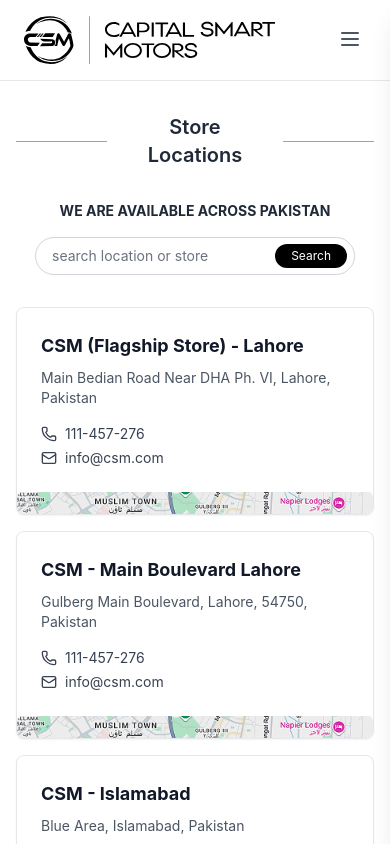
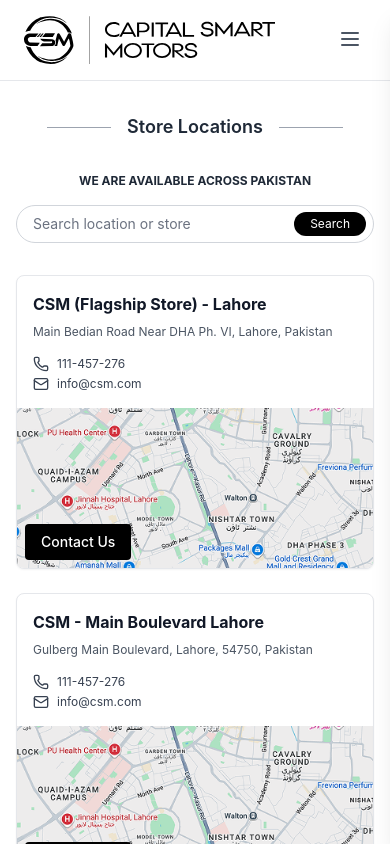
Before and after one commit to Xainakhan/project-root---latest, a React (Vite) app: page /locations in a window 390 px wide. Shown: the top 844 px of the page. Built offline with nearby package versions, Linux system fonts and the light colour scheme.

Commit message:
feat:location mobile responsiveness

```diff
--- a/src/pages/location.tsx
+++ b/src/pages/location.tsx
@@ -2,14 +2,14 @@
 import { Phone, Mail } from "lucide-react";
 import map from "../assets/map.png";
 import Newsletter from "../pages/newsLetter";
-// import Footer from "../pages/footer";
+
 interface Store {
   name: string;
   address: string;
   phone: string;
   email: string;
   image: string;
-  mapLink?: string; // Optional link for map>
+  mapLink?: string;
 }
 
 const stores: Store[] = [
@@ -59,27 +59,27 @@
   return (
     <>
       <div className="max-w-6xl mx-auto px-4 py-8">
-        {/* Page Heading with horizontal lines */}
+        {/* Page Heading */}
         <div className="text-center mb-8">
           <div className="flex items-center justify-center space-x-4">
-            <div className="h-px bg-gray-400 w-24"></div>
-            <h2 className="text-xl font-semibold text-gray-800">
+            <div className="h-px bg-gray-400 w-16 sm:w-24"></div>
+            <h2 className="text-lg sm:text-xl font-semibold text-gray-800">
               Store Locations
             </h2>
-            <div className="h-px bg-gray-400 w-24"></div>
+            <div className="h-px bg-gray-400 w-16 sm:w-24"></div>
           </div>
         </div>
 
         {/* Subheading + Search */}
-        <div className="flex flex-col md:flex-row justify-between items-center mb-8">
-          <p className="text-sm font-bold uppercase text-gray-800">
+        <div className="flex flex-col md:flex-row justify-between items-center mb-8 gap-4">
+          <p className="text-xs sm:text-sm font-bold uppercase text-gray-800 text-center md:text-left">
             WE ARE AVAILABLE ACROSS PAKISTAN
           </p>
-          <div className="relative mt-4 md:mt-0">
+          <div className="relative w-full sm:w-80">
             <input
               type="text"
-              placeholder="search location or store"
-              className="border border-gray-300 rounded-full px-4 py-2 w-80 text-sm focus:outline-none focus:border-gray-500"
+              placeholder="Search location or store"
+              className="border border-gray-300 rounded-full px-4 py-2 w-full text-sm focus:outline-none focus:border-gray-500"
             />
             <button className="absolute right-2 top-1/2 -translate-y-1/2 bg-black text-white px-4 py-1 rounded-full text-xs">
               Search
@@ -88,32 +88,32 @@
         </div>
 
         {/* Store Cards */}
-        <div className="space-y-4">
+        <div className="space-y-6">
           {stores.map((store, index) => (
             <div
               key={index}
-              className="bg-white rounded-lg border border-gray-200 shadow-sm flex flex-col md:flex-row overflow-hidden h-52"
+              className="bg-white rounded-lg border border-gray-200 shadow-sm flex flex-col md:flex-row overflow-hidden"
             >
               {/* Left: Text Info */}
-              <div className="p-6 flex flex-col justify-center flex-1">
-                <div>
-                  <h3 className="font-bold text-gray-900 text-lg mb-2">
+              <div className="p-4 sm:p-6 flex flex-col justify-center flex-1">
+                <h3 className="font-bold text-gray-900 text-base sm:text-lg mb-2">
                   {store.name}
                 </h3>
-                  <p className="text-gray-600 text-sm mb-4">{store.address}</p>
-                  <div className="space-y-1 text-sm text-gray-700">
+                <p className="text-gray-600 text-xs sm:text-sm mb-4">
+                  {store.address}
+                </p>
+                <div className="space-y-1 text-xs sm:text-sm text-gray-700">
                   <p className="flex items-center">
                     <Phone className="w-4 h-4 mr-2" /> {store.phone}
                   </p>
-                    <p className="flex items-center">
+                  <p className="flex items-center break-all">
                     <Mail className="w-4 h-4 mr-2" /> {store.email}
                   </p>
                 </div>
               </div>
-              </div>
 
               {/* Right: Map Image */}
-              <div className="w-full md:w-80 h-48 md:h-auto relative">
+              <div className="relative w-full md:w-80 h-40 sm:h-48">
                 <img
                   src={store.image}
                   alt="Map location"
@@ -132,7 +132,14 @@
                       "_blank"
                     )
                   }
-                  className="absolute bottom-16 left-[-146px] bg-black text-white px-4 py-2 rounded text-sm font-medium hover:bg-gray-800 transition-colors"
+                  className="
+                    absolute
+                    bottom-2 left-2
+                    sm:bottom-2 sm:left-[-146px]
+                    bg-black text-white px-4 py-2
+                    rounded text-sm font-medium
+                    hover:bg-gray-800 transition-colors
+                  "
                 >
                   Contact Us
                 </button>
@@ -145,8 +152,6 @@
       {/* Newsletter Section */}
       <Newsletter />
       <div className="border-t border-gray-300" />
-      {/* Footer Section */}
-      {/* <Footer /> */}
     </>
   );
 };
```
Lines whose indentation alone changed are shown as unchanged.
